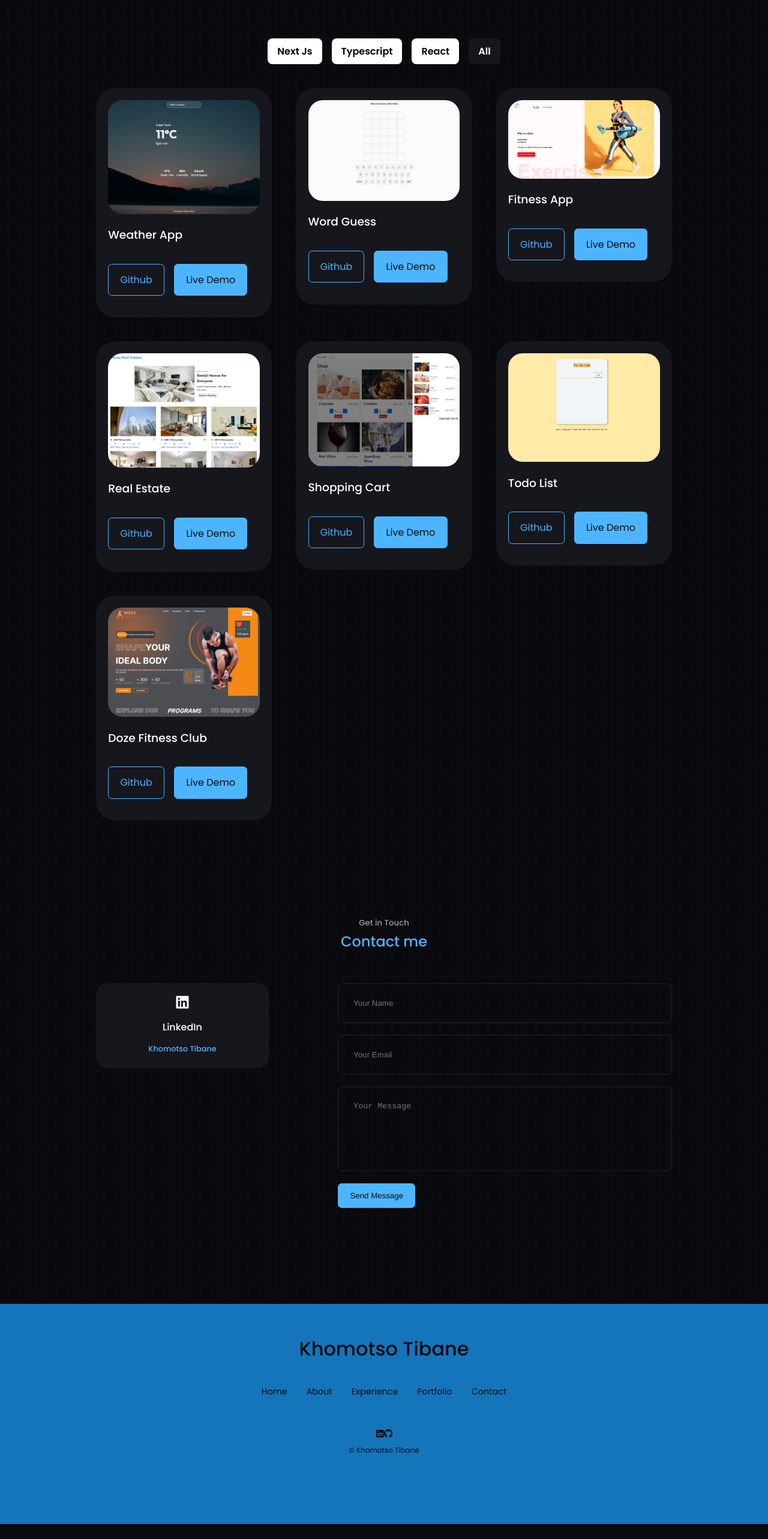
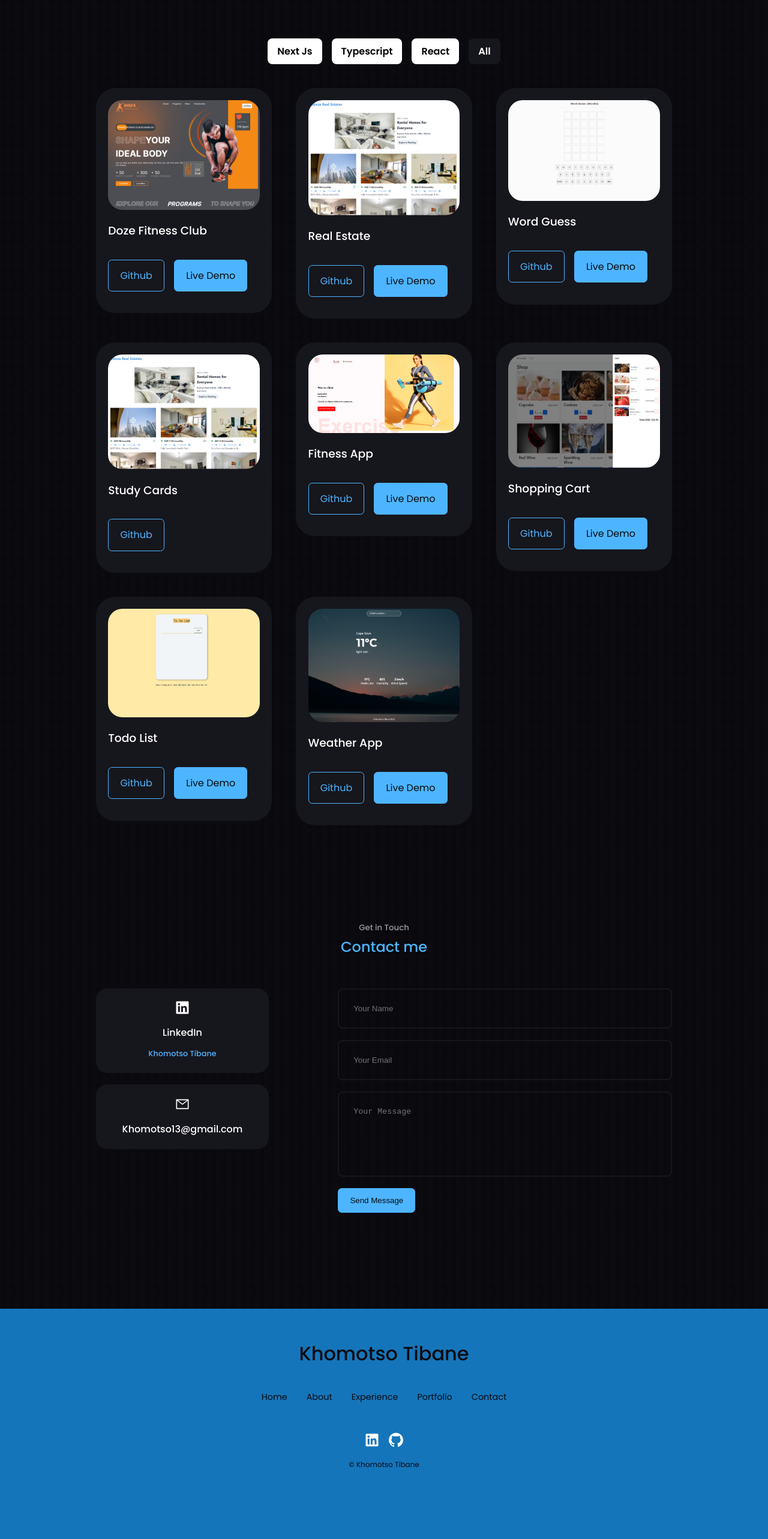
Before and after one commit to KhomotsoTibane/reactPortfolio, a React (Vite) app: page / in a window 1280 px wide. Shown: the part 2598-5164 px from the top of the page at 60% size. Before the commit the page ends 5139 px from the top, so only its background shows below. Built offline with nearby package versions, Linux system fonts and the light colour scheme.

Commit message:
fixed footer socials

```diff
--- a/src/components/contact/contact.jsx
+++ b/src/components/contact/contact.jsx
@@ -1,15 +1,19 @@
 import React,{useState} from "react"
 import {FaLinkedin} from "react-icons/fa"
+import {AiOutlineMail} from "react-icons/ai"
 import "./contact.css"
 import { useForm, ValidationError } from "@formspree/react";
 
 const contact = () => {
 
   const [state, handleSubmit] = useForm("mknyqrrk");
-  const [isFormSubmitted, setIsFormSubmitted] = useState(false);
 
   if (state.succeeded) {
-      setIsFormSubmitted(true)
+      return <div>
+      <h3 className="head-text">
+        Thank you for getting in touch!
+      </h3>
+    </div>
   }
 
   return (
@@ -26,9 +30,12 @@ const contact = () => {
                 <h5><a href="http://linkedin.com/in/khomotso-tibane-753b0186" target="_blank">Khomotso Tibane</a></h5>
               </article>
 
+              <article className="app__contact-option">
+                <AiOutlineMail className="app__contact-option-icon"/>
+                <h4>Khomotso13@gmail.com</h4>
+              </article>
+
             </div>
-
-            {!isFormSubmitted ? (
               <form onSubmit={handleSubmit}>
                 <input type="text" name="name" placeholder="Your Name" className="input" required/>
                 <input id="email" type="email" name="email" placeholder="Your Email" required/>
@@ -36,15 +43,7 @@ const contact = () => {
                 <textarea id="message" name="message" placeholder="Your Message" rows="6" required></textarea>
                 <ValidationError prefix="Message" field="message" errors={state.errors} />
                 <button type="submit" disabled={state.submitting} className="app__btn app__btn-primary"> Send Message</button>
-              </form>)
-            :
-              (
-              <div>
-                <h3 className="head-text">
-                  Thank you for getting in touch!
-                </h3>
-              </div>
-            )}
+              </form>
         </div>
       </div>
     </section>
--- a/src/components/experience/experience.jsx
+++ b/src/components/experience/experience.jsx
@@ -7,7 +7,6 @@ const experience = () => {
   useEffect(() => {
     console.log('Loading TagCanvas...');
     const TagCanvas = window.TagCanvas;
-    console.log(TagCanvas);
     const tagCanvasOptions = {
       textColour: '#4db5ff',
       outlineThickness: 0.5,
--- a/src/components/footer/footer.css
+++ b/src/components/footer/footer.css
@@ -29,22 +29,19 @@ footer a{
     display: flex;
     justify-content: center;
     gap:1rem;
-    margin-bottom: 4rem;
+    margin-bottom: 1rem;
 }
 
-.app__footer-socials a{
-    background: var(--bg-color);
+.app__footer-socials > a >svg{
     display: flex;
     color: var(--white-color);
-    padding: 0.8rem;
-    border-radius: 0.7rem;
-    border: 1px solid transparent;
+    font-size: 1.5rem;
 }
 
-.app__footer-socials a:hover{
+.app__footer-socials >a>svg:hover{
     background: transparent;
     color: var(--bg-color);
-    border-color: var(--bg-color)
+    border-color: var(--bg-color);
 }
 
 .app__footer-copyright{
--- a/src/components/footer/footer.jsx
+++ b/src/components/footer/footer.jsx
@@ -14,7 +14,7 @@ const footer = () => {
         <li><a href="#portfolio">Portfolio</a></li>
         <li><a href="#contact">Contact</a></li>
       </ul>
-       <div className="app_footer-socials">
+       <div className="app__footer-socials">
         <a href="https://www.linkedin.com/in/khomotso-tibane-753b0186/" target="_blank" rel="noreferrer"><FaLinkedin/></a>
         <a href="https://github.com/KhomotsoTibane" target="_blank" rel="noreferrer"><BsGithub/></a>
        </div>
--- a/src/components/portfolio/data.js
+++ b/src/components/portfolio/data.js
@@ -6,62 +6,69 @@ import WordGuessApp from "../../assets/wordGuess.png"
 import ShoppingCartApp from "../../assets/cart.png"
 import DozeFitnessWeb from "../../assets/dozefitness.png"
 
-const data = [
-    {
-    id:1,
-    image: WeatherApp,
-    title:"Weather App",
-    github:"https://github.com/KhomotsoTibane/WeatherApp",
-    demo:"https://kaleidoscopic-pavlova-43a22b.netlify.app/",
-    tags:"React, All"
+const data = [{
+        id: 1,
+        image: DozeFitnessWeb,
+        title: "Doze Fitness Club",
+        github: "https://github.com/KhomotsoTibane/DozeFitnessClub",
+        demo: "https://neon-gumdrop-7d9916.netlify.app",
+        tags: "React, All"
     },
     {
-    id:2,
-    image:WordGuessApp,
-    title:"Word Guess",
-    github:"https://github.com/KhomotsoTibane/reactWordle",
-    demo:"https://playful-frangipane-09943a.netlify.app/",
-    tags:"React, All"
+        id: 2,
+        image: RealEstateApp,
+        title: "Real Estate",
+        github: "https://github.com/KhomotsoTibane/RealEstate",
+        demo: "http://real-estate-pi-ruddy.vercel.app/",
+        tags: "Next Js, All"
     },
     {
-    id:3,
-    image:FitnessApp,
-    title:"Fitness App",
-    github:"https://github.com/KhomotsoTibane/FitnessApp",
-    demo:"https://admirable-sprinkles-492b7c.netlify.app/",
-    tags:"React, All"
+        id: 3,
+        image: WordGuessApp,
+        title: "Word Guess",
+        github: "https://github.com/KhomotsoTibane/reactWordle",
+        demo: "https://playful-frangipane-09943a.netlify.app/",
+        tags: "React, All"
     },
     {
-    id:4,
-    image:RealEstateApp,
-    title:"Real Estate",
-    github:"https://github.com/KhomotsoTibane/RealEstate",
-    demo:"http://real-estate-pi-ruddy.vercel.app/",
-    tags:"Next Js, All"
+        id: 4,
+        image: RealEstateApp,
+        title: "Study Cards",
+        github: "https://github.com/KhomotsoTibane/StudyCards",
+        demo: "",
+        tags: "React, All"
     },
     {
-    id:5,
-    image:ShoppingCartApp,
-    title:"Shopping Cart",
-    github:"https://github.com/KhomotsoTibane/PicnicShop",
-    demo:"https://imaginative-dodol-47a3da.netlify.app/",
-    tags:"Typescript, All"
+        id: 5,
+        image: FitnessApp,
+        title: "Fitness App",
+        github: "https://github.com/KhomotsoTibane/FitnessApp",
+        demo: "https://admirable-sprinkles-492b7c.netlify.app/",
+        tags: "React, All"
     },
     {
-    id:6,
-    image:TodoListApp,
-    title:"Todo List",
-    github:"https://github.com/KhomotsoTibane/ToDoList",
-    demo:"https://starlit-croissant-325d41.netlify.app/",
-    tags:"React, All"
+        id: 6,
+        image: ShoppingCartApp,
+        title: "Shopping Cart",
+        github: "https://github.com/KhomotsoTibane/PicnicShop",
+        demo: "https://imaginative-dodol-47a3da.netlify.app/",
+        tags: "Typescript, All"
     },
     {
-    id:7,
-    image:DozeFitnessWeb,
-    title:"Doze Fitness Club",
-    github:"https://github.com/KhomotsoTibane/DozeFitnessClub",
-    demo:"https://neon-gumdrop-7d9916.netlify.app",
-    tags:"React, All"
+        id: 7,
+        image: TodoListApp,
+        title: "Todo List",
+        github: "https://github.com/KhomotsoTibane/ToDoList",
+        demo: "https://starlit-croissant-325d41.netlify.app/",
+        tags: "React, All"
+    },
+    {
+        id: 8,
+        image: WeatherApp,
+        title: "Weather App",
+        github: "https://github.com/KhomotsoTibane/WeatherApp",
+        demo: "https://kaleidoscopic-pavlova-43a22b.netlify.app/",
+        tags: "React, All"
     }
 ]
 
--- a/src/components/portfolio/portfolio.jsx
+++ b/src/components/portfolio/portfolio.jsx
@@ -53,7 +53,7 @@ const portfolio = () => {
                 <h3>{title}</h3>
               <div className="app__portfolio-item-cta">
                 <a href={github} className='app__btn'  target='_blank'>Github</a>
-                <a href={demo} className='app__btn app__btn-primary' target='_blank'>Live Demo</a>
+                 {(demo.length===0)? null :  (<a href={demo} className='app__btn app__btn-primary' target='_blank'>Live Demo</a>) }
               </div>
               </div>
             </article>
```
